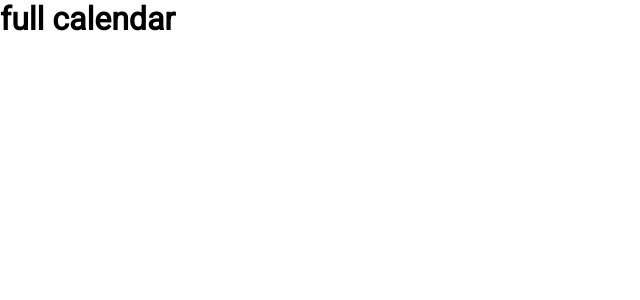
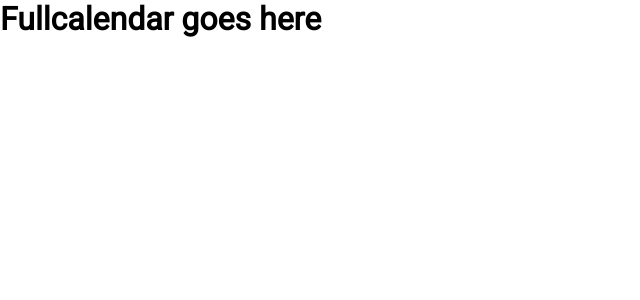
Before and after one commit to prabeen04/react-fullcalendar-jquery, a React (Create React App) app: page / in a window 1280 px wide. Shown: the top 300 px of the page, without its empty margins (0-640 px from the left). Built offline with nearby package versions, Linux system fonts and the light colour scheme.

Commit message:
calendar realated component and files created

```diff
--- a/src/App.js
+++ b/src/App.js
@@ -1,10 +1,13 @@
 import React, { Component } from 'react';
+import $ from 'jquery';
+import CalendarWrapper from './components/calendar-wrapper';
 import './App.css';
 
 class App extends Component {
   render() {
+    console.log($)
     return (
-     <h1>full calendar</h1>
+     <CalendarWrapper/>
     );
   }
 }
--- /dev/null
+++ b/src/components/calendar-wrapper.js
@@ -0,0 +1,13 @@
+import React, { Component } from 'react'
+
+class CalendarWrapper extends Component {
+  render() {
+    return (
+      <div>
+        <h1>Fullcalendar goes here</h1>
+      </div>
+    )
+  }
+}
+
+export default CalendarWrapper;
```
Also changed, not shown: src/components/calendar-form.js (added), src/components/calenndar.js (added).
